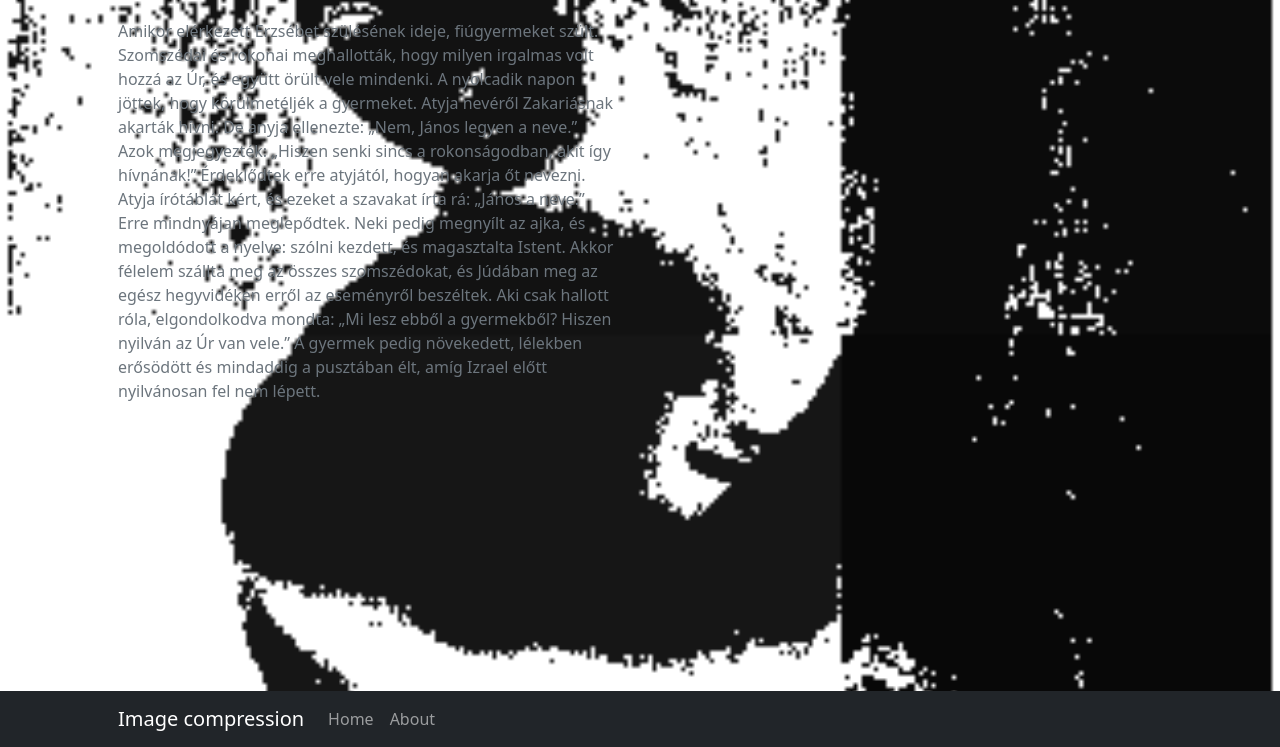
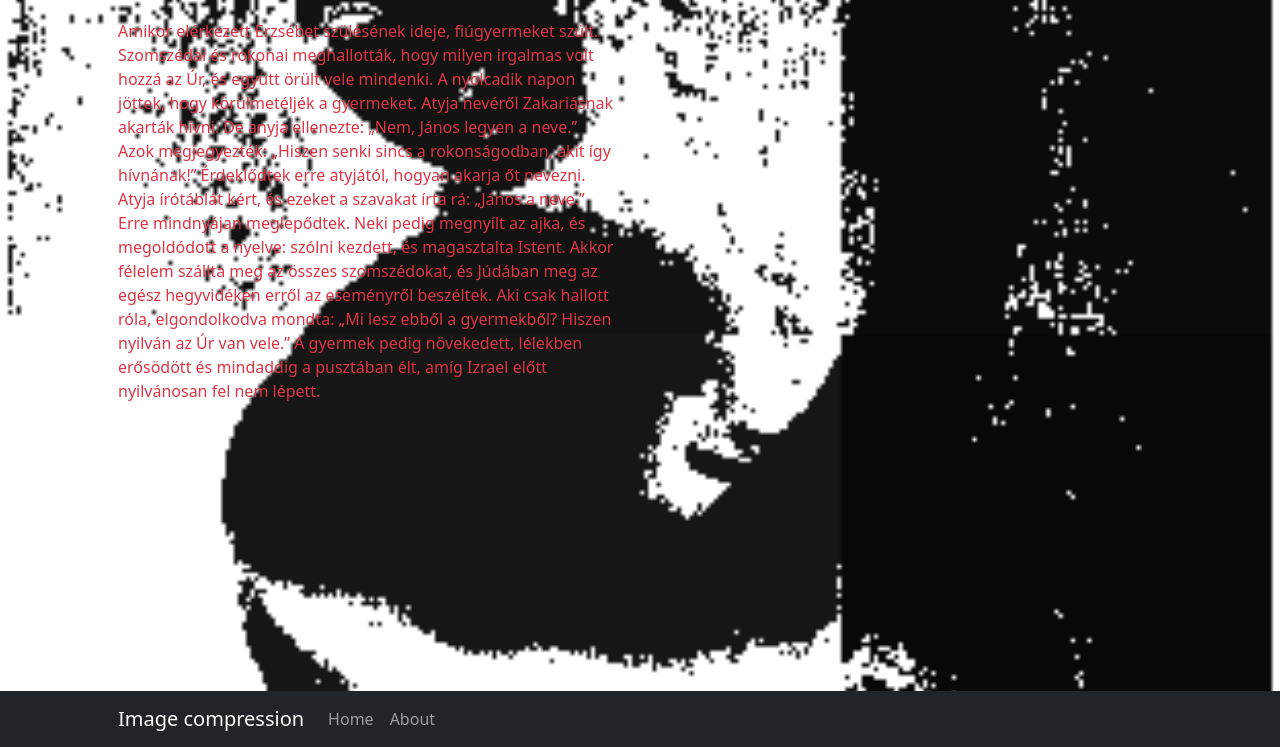
Before and after one commit to bankitomi26/btc, a plain HTML site: page index.html in a window 1280 px wide. Shown: the part 53-800 px from the top of the page. Drawn offline with nearby package versions, Linux system fonts and the light colour scheme.

Commit message:
Update index.html

```diff
--- a/index.html
+++ b/index.html
@@ -31,7 +31,7 @@
                 <div class="row gx-4 gx-lg-5">
                     <div class="col-lg-6">
                         <h1 class="text-dark mb-4">KERESZTELŐ SZENT JÁNOS</h1>
-                        <p class="text-secondary">Amikor elérkezett Erzsébet szülésének ideje, fiúgyermeket szült. Szomszédai és rokonai meghallották, hogy milyen irgalmas volt hozzá az Úr, és együtt örült vele mindenki. A nyolcadik napon jöttek, hogy körülmetéljék a gyermeket. Atyja nevéről Zakariásnak akarták hívni. De anyja ellenezte: „Nem, János legyen a neve.” Azok megjegyezték: „Hiszen senki sincs a rokonságodban, akit így hívnának!” Érdeklődtek erre atyjától, hogyan akarja őt nevezni. Atyja írótáblát kért, és ezeket a szavakat írta rá: „János a neve.” Erre mindnyájan meglepődtek. Neki pedig megnyílt az ajka, és megoldódott a nyelve: szólni kezdett, és magasztalta Istent. Akkor félelem szállta meg az összes szomszédokat, és Júdában meg az egész hegyvidéken erről az eseményről beszéltek. Aki csak hallott róla, elgondolkodva mondta: „Mi lesz ebből a gyermekből? Hiszen nyilván az Úr van vele.” A gyermek pedig növekedett, lélekben erősödött és mindaddig a pusztában élt, amíg Izrael előtt nyilvánosan fel nem lépett.</p>
+                        <p class="text-danger">Amikor elérkezett Erzsébet szülésének ideje, fiúgyermeket szült. Szomszédai és rokonai meghallották, hogy milyen irgalmas volt hozzá az Úr, és együtt örült vele mindenki. A nyolcadik napon jöttek, hogy körülmetéljék a gyermeket. Atyja nevéről Zakariásnak akarták hívni. De anyja ellenezte: „Nem, János legyen a neve.” Azok megjegyezték: „Hiszen senki sincs a rokonságodban, akit így hívnának!” Érdeklődtek erre atyjától, hogyan akarja őt nevezni. Atyja írótáblát kért, és ezeket a szavakat írta rá: „János a neve.” Erre mindnyájan meglepődtek. Neki pedig megnyílt az ajka, és megoldódott a nyelve: szólni kezdett, és magasztalta Istent. Akkor félelem szállta meg az összes szomszédokat, és Júdában meg az egész hegyvidéken erről az eseményről beszéltek. Aki csak hallott róla, elgondolkodva mondta: „Mi lesz ebből a gyermekből? Hiszen nyilván az Úr van vele.” A gyermek pedig növekedett, lélekben erősödött és mindaddig a pusztában élt, amíg Izrael előtt nyilvánosan fel nem lépett.</p>
                     </div>
                 </div>
             </div>
```
